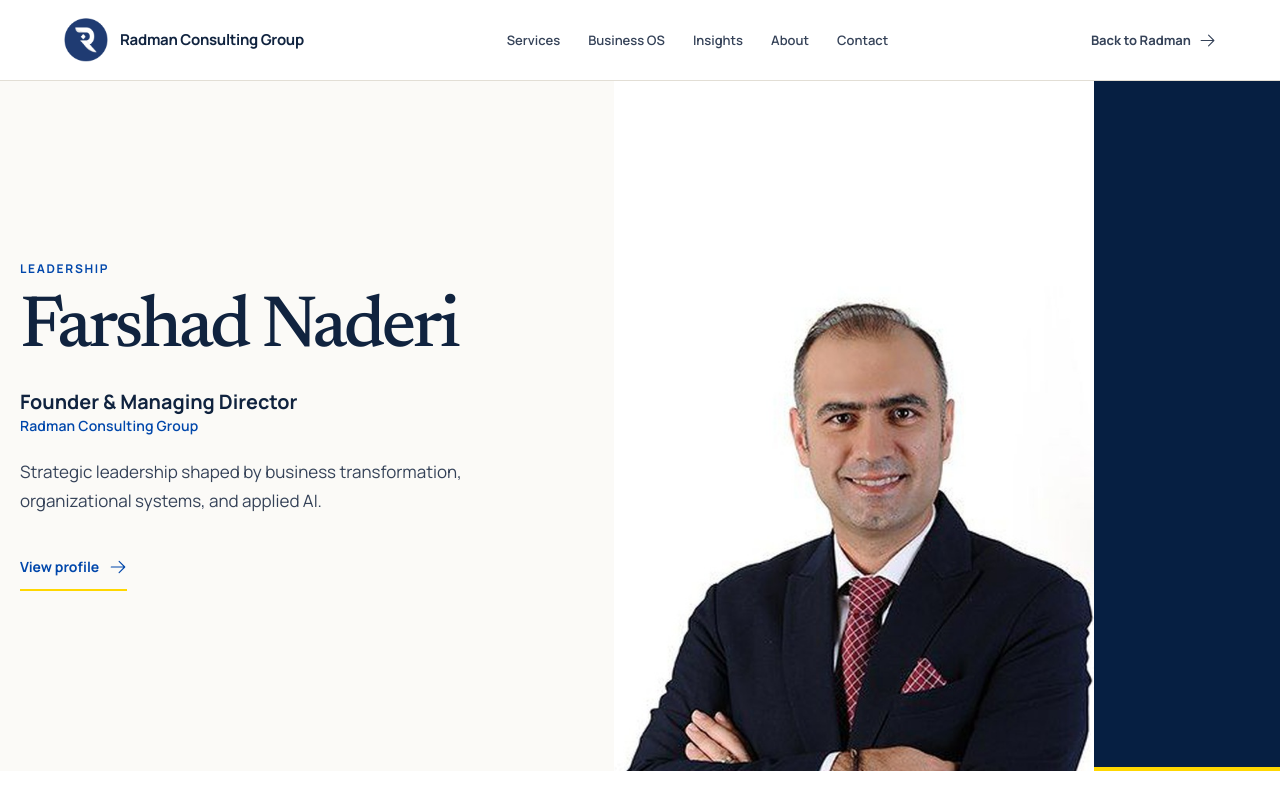
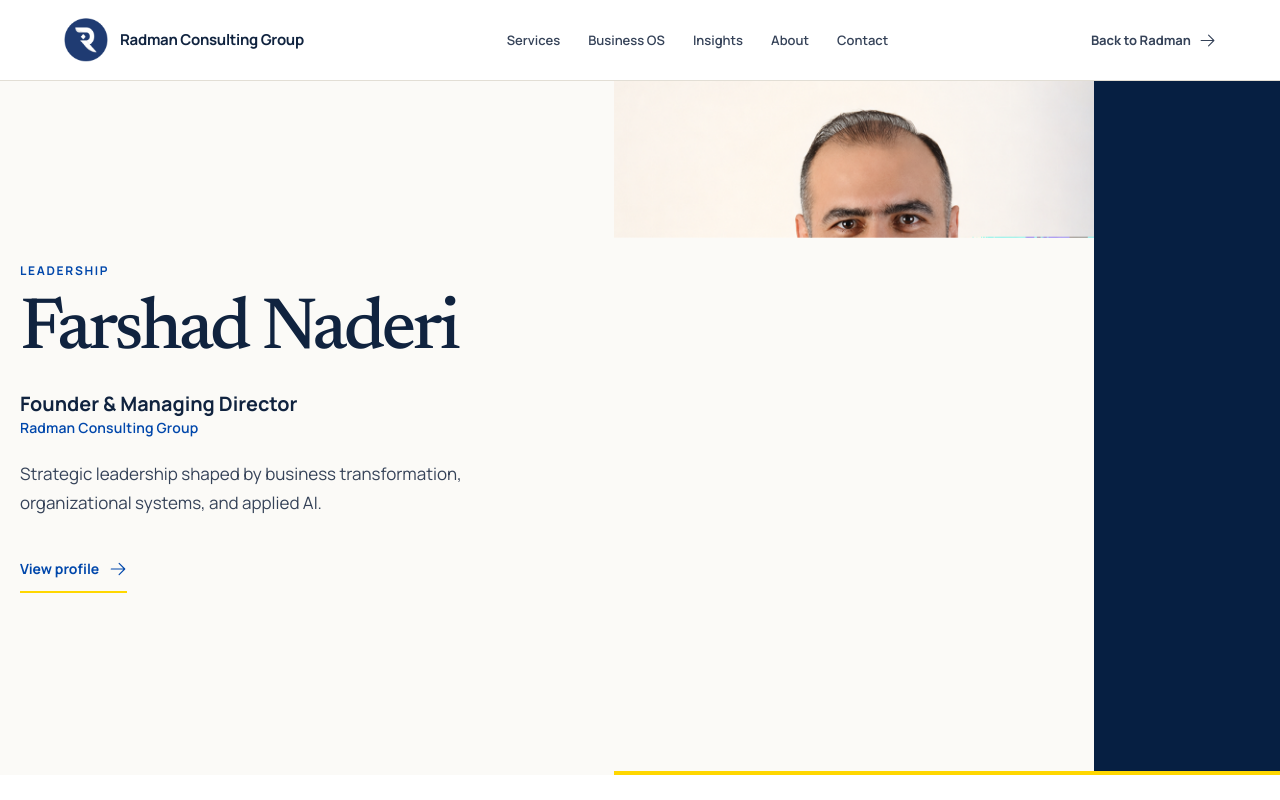
Before and after one commit to Drshahw/farshadnaderi, a Next.js app: page / in a window 1280 px wide. Shown: the top 800 px of the page. Built offline with nearby package versions, Linux system fonts and the light colour scheme.

Commit message:
Use approved high-resolution hero portrait

```diff
--- a/app/globals.css
+++ b/app/globals.css
@@ -229,14 +229,14 @@ img {
   position: relative;
   min-height: 690px;
   overflow: hidden;
-  background: var(--color-canvas);
+  border-bottom: 4px solid var(--color-action);
+  background: var(--color-surface-warm);
 }
 
 .portraitNavyPanel {
   position: absolute;
   inset: 0 0 0 70%;
   background: var(--color-navy-950);
-  border-bottom: 4px solid var(--color-action);
 }
 
 .portraitFrame {
@@ -246,13 +246,12 @@ img {
   height: 690px;
   margin-left: 0;
   overflow: hidden;
-  background: var(--color-canvas);
+  background: var(--color-surface-warm);
 }
 
 .portrait {
-  object-fit: contain;
-  object-position: center bottom;
-  transform: scale(1.04);
+  object-fit: cover;
+  object-position: center center;
 }
 
 .profileSection {
@@ -674,6 +673,10 @@ img {
     margin-left: 0;
   }
 
+  .portrait {
+    object-position: center top;
+  }
+
   .profileSection,
   .connectSection {
     padding-block: 84px 92px;
--- a/app/layout.tsx
+++ b/app/layout.tsx
@@ -17,13 +17,13 @@ export const metadata: Metadata = {
     type: "profile",
     title: "Farshad Naderi | Founder & Managing Director",
     description,
-    images: ["/images/farshad-naderi.jpg"],
+    images: ["/images/farshad-naderi-hero.png"],
   },
   twitter: {
     card: "summary_large_image",
     title: "Farshad Naderi | Founder & Managing Director",
     description,
-    images: ["/images/farshad-naderi.jpg"],
+    images: ["/images/farshad-naderi-hero.png"],
   },
 };
 
--- a/app/page.tsx
+++ b/app/page.tsx
@@ -99,7 +99,7 @@ export default function Home() {
             <div className="portraitNavyPanel" aria-hidden="true" />
             <div className="portraitFrame">
               <Image
-                src="/images/farshad-naderi.jpg"
+                src="/images/farshad-naderi-hero.png"
                 alt="Portrait of Farshad Naderi"
                 fill
                 priority
```
Also changed, not shown: public/images/farshad-naderi-hero.png (added), 1 other file (tests, documents, lock files or other folders).
